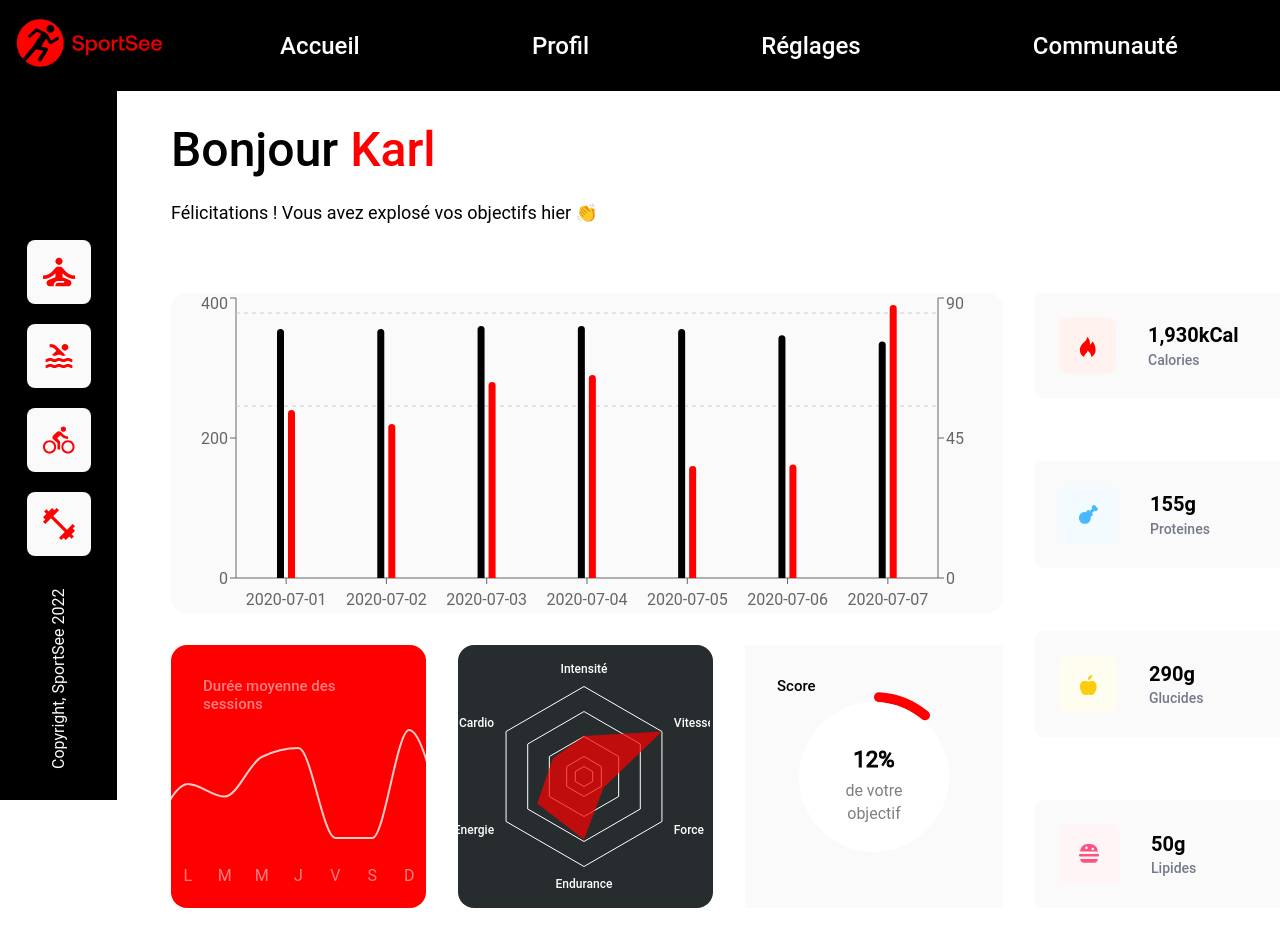
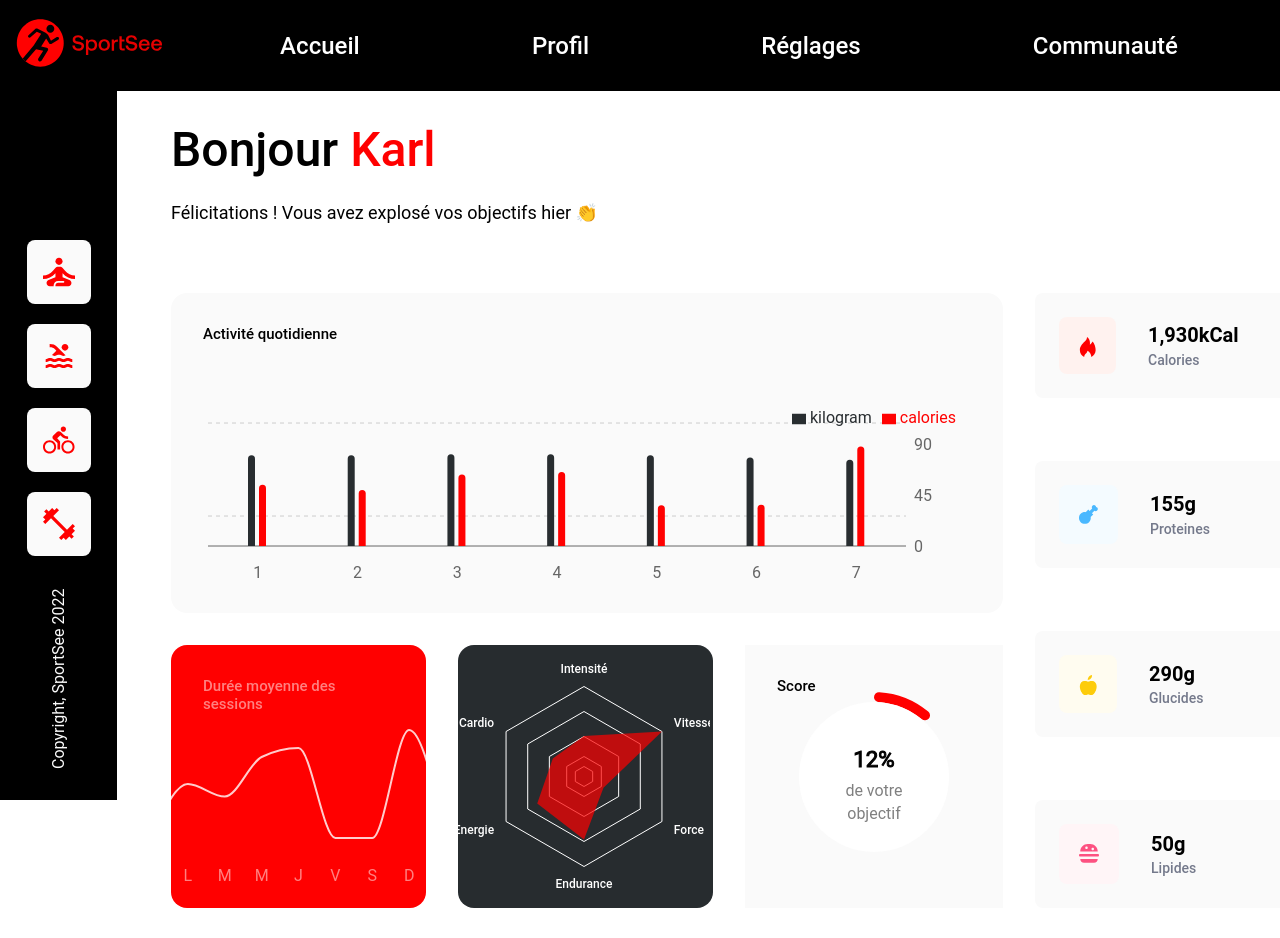
Before and after one commit to ebz8/ElodieBoinZanchi_12_050222-, a React (Create React App) app in the folder my-app/: page /user/1 in a window 1280 px wide. Shown: the top 938 px of the page. Built offline with nearby package versions, Linux system fonts and the light colour scheme.

Commit message:
create Charts and InfoCards containers

```diff
--- a/my-app/src/components/Charts/DailyBarChart/DailyBarChart.js
+++ b/my-app/src/components/Charts/DailyBarChart/DailyBarChart.js
@@ -7,56 +7,80 @@ import {
   ResponsiveContainer,
   Tooltip,
   XAxis,
-  YAxis
+  YAxis,
+  Legend
 } from 'recharts'
 
-export default function DailyBarChart({ userDailyActivity }) {
+export default function DailyBarChart({ userDailyActivity, neutralColor, mainColor, secondaryColor }) {
   ///////////// formating data ////////////////
   const dailyActivity = userDailyActivity.data.sessions
-  // rajouter les numéros
-  console.log(dailyActivity)
+  const dailyData = dailyActivity.map((item, index) => {
+    return {
+      dayAxis: index + 1,
+      kilogram: item.kilogram,
+      calories: item.calories
+    }
+  })
+
+  console.log(dailyData)
 
   return (
     <ResponsiveContainer className="dailybarchart" height="100%" width="100%">
-      <BarChart height='320' width='100%' data={dailyActivity}>
-        <XAxis dataKey='day' tickMargin={10} />
+      <BarChart
+        height='320'
+        width='100%'
+        data={dailyData}
+      >
+        <CartesianGrid
+          vertical={false}
+          strokeDasharray={4}
+          horizontalPoints={[20, 113]}
+        />
+
+        <XAxis
+          dataKey='dayAxis'
+          tickMargin={15}
+          tickLine={false}
+        />
+
         <YAxis
           dataKey='kilogram'
           tickCount='3'
           orientation='right'
           yAxisId="kilogram"
-          // tickLine={false}
-          // axisLine={false}
+          tickLine={false}
+          axisLine={false}
         />
+
         <YAxis
           dataKey='calories'
           tickCount='3'
           yAxisId="calories"
-          // hide={true}
-        />
-
-        <CartesianGrid
-          vertical={false}
-          strokeDasharray="4 4"
-          horizontalPoints={[20, 113]}
+          hide={true}
         />
 
         <Bar
           dataKey="kilogram"
-          fill='black'
+          fill={secondaryColor}
           yAxisId='kilogram'
           barSize={7}
-          legendType='circle'
           radius={[10, 10, 0, 0]}
         />
 
         <Bar
           dataKey="calories"
-          fill='red'
+          fill={mainColor}
           yAxisId='calories'
           barSize={7}
+          radius={[10, 10, 0, 0]}
+        />
+
+        <Legend
+          verticalAlign="top"
+          align='right'
+          height={36}
           legendType='circle'
-          radius={[10, 10, 0, 0]}
+          // wrapperStyle={{top:-20}}
         />
 
         <Tooltip
--- a/my-app/src/components/Charts/DailyBarChart/DailyBarChart.scss
+++ b/my-app/src/components/Charts/DailyBarChart/DailyBarChart.scss
@@ -1,7 +1,8 @@
 @import '../../../variables.scss';
 
 .dailybarchart-container {
+    padding: rem(110) 2rem 2rem 2rem;
     width: 100%;
-    height: rem(320);
+    min-height: rem(320);
     background-color: $lightSecondaryColor;
 }
--- a/my-app/src/components/Charts/RadarChart/SpiderRadarChart.js
+++ b/my-app/src/components/Charts/RadarChart/SpiderRadarChart.js
@@ -4,9 +4,8 @@ import {
   PolarAngleAxis, Radar
 } from 'recharts'
 
-export default function SpiderRadarChart({ userPerformance }) {
+export default function SpiderRadarChart({ userPerformance, neutralColor, mainColor, secondaryColor }) {
 
-  const tooltipColor = "#FF0101"
   ///////////// formating data ////////////////
   const dataUser = userPerformance.data.data
 
@@ -49,7 +48,7 @@ export default function SpiderRadarChart({ userPerformance }) {
             <PolarGrid
               gridType="polygon"
               polarRadius={[10, 20, 40, 65, 90]}
-              stroke="white"
+              stroke={neutralColor}
               radialLines={false}
             />
             <PolarAngleAxis
@@ -60,7 +59,7 @@ export default function SpiderRadarChart({ userPerformance }) {
               tickLine={false}
               tick={customTickAxis}
             />
-            <Radar dataKey="value" fill={tooltipColor} fillOpacity={0.7} />
+            <Radar dataKey="value" fill={mainColor} fillOpacity={0.7} />
         </RadarChart>
       </ResponsiveContainer>
   )
--- /dev/null
+++ b/my-app/src/components/ChartsContainer/ChartsContainer.js
@@ -0,0 +1,37 @@
+import './ChartsContainer.scss'
+
+import DailyBarChart from "../Charts/DailyBarChart/DailyBarChart"
+import SessionsLineChart from "../Charts/SessionsLineChart/SessionsLineChart"
+import SpiderRadarChart from "../Charts/RadarChart/SpiderRadarChart"
+import RadialBarChart from "../Charts/RadialBarChart/RadialBarChart"
+
+export default function ChartsContainer({ user, userData }) {
+    const mainColor = '#FF0101'
+    const secondaryColor = '#282D30'
+    const neutralColor= '#FFFFFF'
+
+    const todayScore = user.todayScore * 100
+    const userDailyActivity = userData.userActivity
+    const userAverageSessions = userData.userAverageSessions
+    const userPerformance = userData.userPerformance
+
+  return (
+    <ul className="stats">
+          <li className="stats-item dailybarchart-container">
+            <h3>Activité quotidienne</h3>
+            <DailyBarChart neutralColor={neutralColor} mainColor={mainColor} secondaryColor={secondaryColor} userDailyActivity={userDailyActivity}/>
+          </li>
+          <li className="stats-item sessionslinechart-container">
+            <h3>Durée moyenne des <br />sessions</h3>
+            <SessionsLineChart neutralColor={neutralColor} mainColor={mainColor} secondaryColor={secondaryColor} userAverageSessions={userAverageSessions}/>
+          </li>
+          <li className="stats-item spiderradarchart-container">
+            <SpiderRadarChart neutralColor={neutralColor} mainColor={mainColor} secondaryColor={secondaryColor} userPerformance={userPerformance}/>
+          </li>
+          <li className="stats-item radialbarchart-container">
+            <h3>Score</h3>
+            <RadialBarChart neutralColor={neutralColor} mainColor={mainColor} secondaryColor={secondaryColor} todayScore={todayScore} />
+          </li>
+        </ul>
+  )
+}
--- /dev/null
+++ b/my-app/src/components/ChartsContainer/ChartsContainer.scss
@@ -0,0 +1,39 @@
+@import '../../variables.scss';
+
+.stats {
+    display: grid;
+    grid-template-columns: repeat(3, 1fr);
+    justify-content: space-between;
+    grid-column: 1 / 4;
+    gap: 2rem;
+
+    .stats-item {
+        position: relative;
+        display: block;
+        border-radius: 1rem;
+
+        &:nth-child(1) {
+            grid-column : 1 / 4;
+        }
+
+        h3 {
+            font-size: rem(15);
+            font-weight: 500;
+            position: absolute;
+            top: 2rem;
+            left: 2rem;
+        }
+    }
+
+    .sessionslinechart-container {
+        color: white;
+
+        h3 {
+            opacity: .5;
+        }
+    }
+
+    .spiderradarchart-container {
+        background-color: $darkSecondaryColor;
+    }
+}
--- a/my-app/src/components/Dashboard/Dashboard.js
+++ b/my-app/src/components/Dashboard/Dashboard.js
@@ -2,75 +2,21 @@ import "./Dashboard.scss"
 
 // components
 import UserHeader from "../UserHeader/UserHeader"
-import DailyBarChart from "../Charts/DailyBarChart/DailyBarChart"
-import SessionsLineChart from "../Charts/SessionsLineChart/SessionsLineChart"
-import SpiderRadarChart from "../Charts/RadarChart/SpiderRadarChart"
-import RadialBarChart from "../Charts/RadialBarChart/RadialBarChart"
-import InfoCard from "../InfoCard/InfoCard"
+import ChartsContainer from "../ChartsContainer/ChartsContainer"
+import InfoCardsContainer from "../InfoCardsContainer/InfoCardsContainer"
 
 export default function Dashboard(props) {
-  // general infos
+
   const user = props.currentUser
-  // convert data into *
-  const todayScore = user.todayScore * 100
   const userKeyData = user.keyData
   const userInfos = props.currentUser.userInfos
-  const userDailyActivity = props.userActivity
-  const userAverageSessions = props.userAverageSessions
-  const userPerformance = props.userPerformance
 
   return (
     <main className="dashboard">
       <UserHeader firstName={userInfos.firstName} />
-      {/* remplacer par composant Charts  */}
       <section className="user-stats-container">
-        <ul className="stats">
-          <li className="stats-item dailybarchart-container">
-            <DailyBarChart userDailyActivity={userDailyActivity}/>
-          </li>
-          <li className="stats-item sessionslinechart-container">
-            <h3>Durée moyenne des <br />sessions</h3>
-            <SessionsLineChart userAverageSessions={userAverageSessions}/>
-          </li>
-          <li className="stats-item spiderradarchart-container">
-            <SpiderRadarChart userPerformance={userPerformance}/>
-          </li>
-          <li className="stats-item radialbarchart-container">
-            <h3>Score</h3>
-            <RadialBarChart todayScore={todayScore} />
-          </li>
-        </ul>
-
-        {/* remplacer par composant Cards  */}
-        <ul className="cards">
-          <li>
-            <InfoCard
-              color="red"
-              type="Calories"
-              keyData={userKeyData.calorieCount}
-            />
-          </li>
-          <li>
-            <InfoCard
-              color="blue"
-              type="Proteines"
-              keyData={userKeyData.proteinCount}
-
-              />
-          </li>
-          <li>
-            <InfoCard
-              color="yellow"
-              type="Glucides"
-              keyData={userKeyData.carbohydrateCount} />
-          </li>
-          <li>
-            <InfoCard
-              color="pink"
-              type="Lipides"
-              keyData={userKeyData.lipidCount} />
-          </li>
-        </ul>
+        <ChartsContainer user={user} userData={props}/>
+        <InfoCardsContainer userKeyData={userKeyData}/>
       </section>
     </main>
   )
--- a/my-app/src/components/Dashboard/Dashboard.scss
+++ b/my-app/src/components/Dashboard/Dashboard.scss
@@ -13,43 +13,7 @@
         gap: 2rem;
         min-width: 0;
 
-        .stats {
-            display: grid;
-            grid-template-columns: repeat(3, 1fr);
-            justify-content: space-between;
-            grid-column: 1 / 4;
-            gap: 2rem;
 
-            .stats-item {
-                position: relative;
-                display: block;
-                border-radius: 1rem;
-
-                &:nth-child(1) {
-                    grid-column : 1 / 4;
-                }
-
-                h3 {
-                    font-size: rem(15);
-                    font-weight: 500;
-                    position: absolute;
-                    top: 2rem;
-                    left: 2rem;
-                }
-            }
-
-            .sessionslinechart-container {
-                color: white;
-
-                h3 {
-                    opacity: .5;
-                }
-            }
-
-            .spiderradarchart-container {
-                background-color: $darkSecondaryColor;
-            }
-        }
 
         .cards {
             display: flex;
--- /dev/null
+++ b/my-app/src/components/InfoCardsContainer/InfoCardsContainer.js
@@ -0,0 +1,37 @@
+'./InfoCardsContainer.scss'
+
+import InfoCard from "../InfoCard/InfoCard"
+
+export default function InfoCardsContainer({ userKeyData }) {
+  return (
+    <ul className="cards">
+          <li>
+            <InfoCard
+              color="red"
+              type="Calories"
+              keyData={userKeyData.calorieCount}
+            />
+          </li>
+          <li>
+            <InfoCard
+              color="blue"
+              type="Proteines"
+              keyData={userKeyData.proteinCount}
+
+              />
+          </li>
+          <li>
+            <InfoCard
+              color="yellow"
+              type="Glucides"
+              keyData={userKeyData.carbohydrateCount} />
+          </li>
+          <li>
+            <InfoCard
+              color="pink"
+              type="Lipides"
+              keyData={userKeyData.lipidCount} />
+          </li>
+        </ul>
+  )
+}
--- /dev/null
+++ b/my-app/src/components/InfoCardsContainer/InfoCardsContainer.scss
@@ -0,0 +1 @@
+@import '../../../variables.scss';
```
Also changed, not shown: my-app/src/components/Charts/SessionsLineChart/SessionsLineChart.js (+4 -4 lines).
